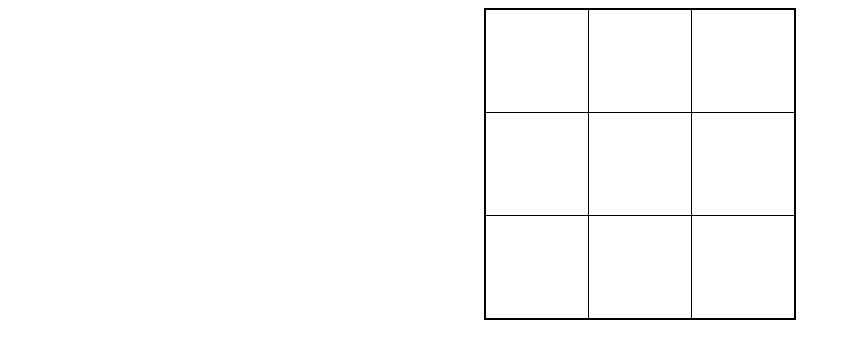
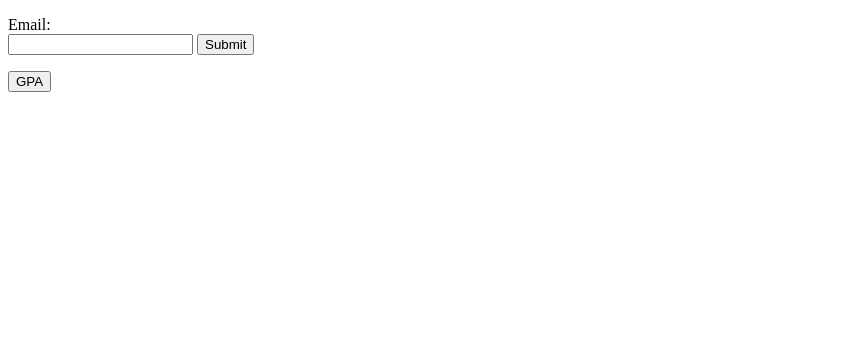
Before and after one commit to UCMercedACM/gpa-calc, a website built with webpack: page build/index.html in a window 1280 px wide. Shown: the whole page, without its empty margins (0-851 px from the left). Built offline with nearby package versions, Linux system fonts and the light colour scheme.

Commit message:
GPA button

```diff
--- a/build/index.html
+++ b/build/index.html
@@ -8,15 +8,33 @@
 </head>
 
 <body>
-  <div id="game_container">
+  <!--- Email via a button
+  <p>
+    <a href="mailto:foobar@ucm.edu?Subject=This%20is%20a%20Test" target="_blank">
+      <button type="button">Email</button>
+    </a>
+  </p>
+  -->
+  <div><!---Email via a form-->
+    <p>
+      <form action="mailto:foobar@ucm.edu?Subject=This%20is%20a%20Test" target="_blank" method="POST">
+        Email: <br>
+        <input type="text" name="email" value="">
+        <input type="submit" value="Submit">
+      </form>
+    </p>
+  </div>
 
+  <div> <!--Button for GPA, Currently generates random number between 0.10-5.00-->
+    <button onclick="random()">GPA</button>
+    <p id="rand"></p>
   </div>
-  <script type="text/javascript">
-    Game.init({
-      container: "game_container",
-      cellHeight: 100,
-      cellWidth: 100
-    });
+
+  <script>
+    function random(){
+      var x = document.getElementById("rand");
+      x.innerHTML = Math.floor(Math.random() * 500 + 1)/100;
+    }
   </script>
 </body>
 
```
Also changed, not shown: 1 other file.
